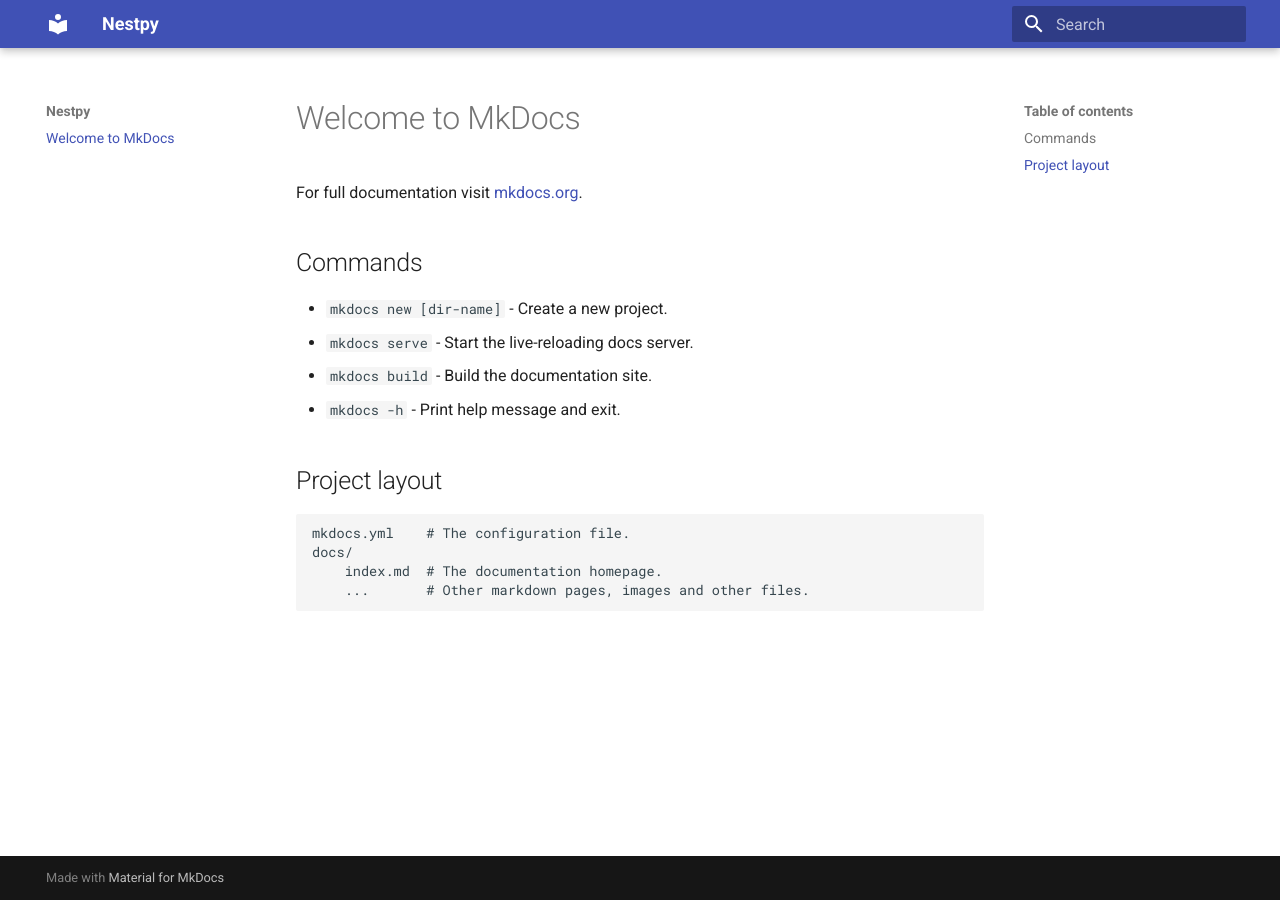
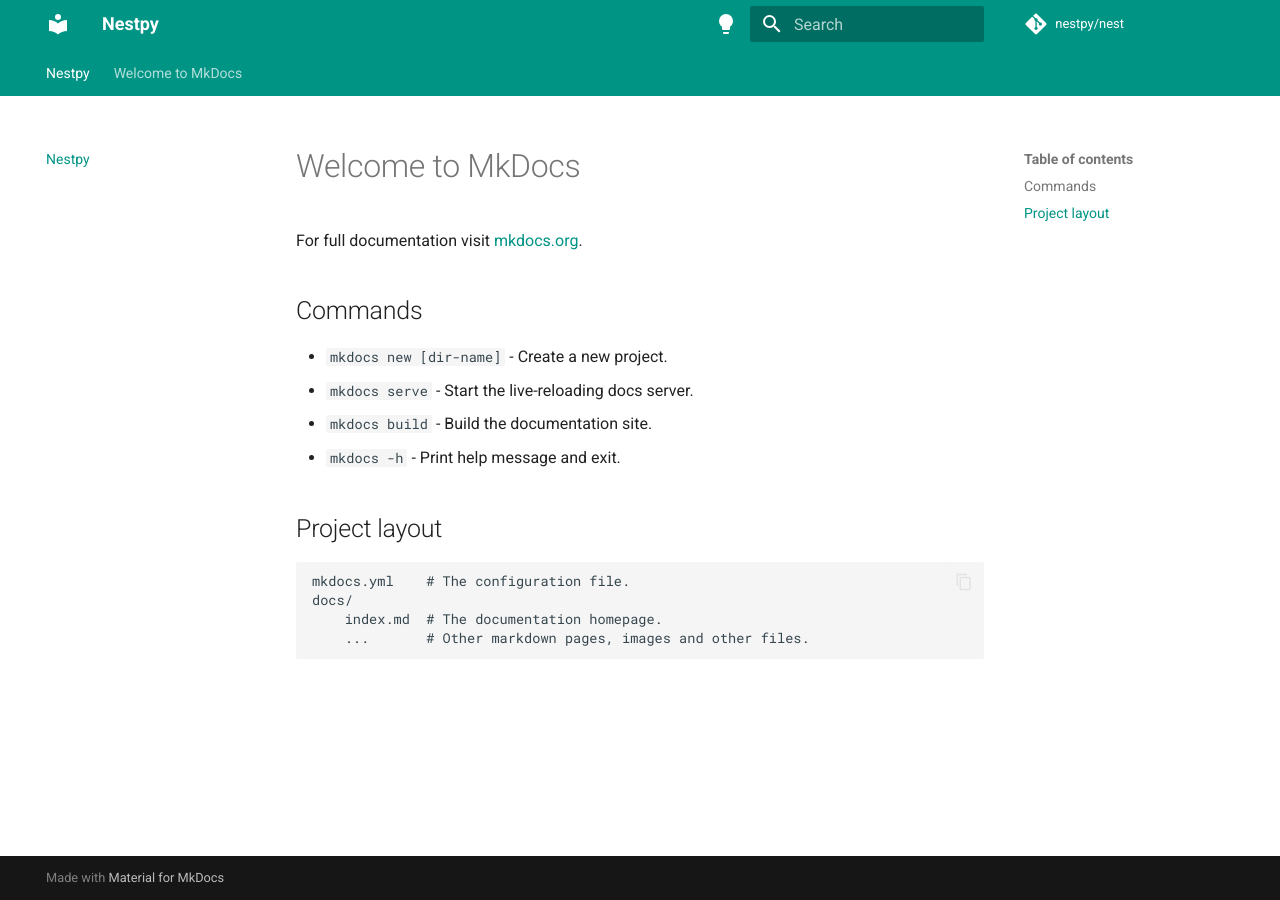
Before and after one commit to nestpy/docs.nestjs.org, an MkDocs documentation site: the page built from docs/index.md, in a window 1280 px wide. Built offline with MkDocs 1.6.1 and Material for MkDocs 9.7.7, drawn with Linux system fonts in a browser that asks for light colours; comment, search, counter and statistics services are not loaded.

```diff
--- a/mkdocs.yml
+++ b/mkdocs.yml
@@ -1,3 +1,36 @@
 site_name: Nestpy
+site_description: Nestpy framework, high performance, easy to learn, fast to code, ready for production
+site_url: https://docs.nestpy.org/
 theme:
   name: material
+  palette:
+  - media: '(prefers-color-scheme: light)'
+    scheme: default
+    primary: teal
+    accent: amber
+    toggle:
+      icon: material/lightbulb
+      name: Switch to dark mode
+  - media: '(prefers-color-scheme: dark)'
+    scheme: slate
+    primary: teal
+    accent: amber
+    toggle:
+      icon: material/lightbulb-outline
+      name: Switch to light mode
+  features:
+  - search.suggest
+  - search.highlight
+  - content.tabs.link
+  - navigation.indexes
+  - content.tooltips
+  - navigation.path
+  - content.code.annotate
+  - content.code.copy
+  - content.code.select
+  - navigation.tabs
+repo_name: nestpy/nest
+repo_url: https://github.com/nestpy/nest
+nav:
+- Nestpy: index.md
+- features.md
```
Also changed, not shown: docs/features.md (added, +17 -0 lines).
